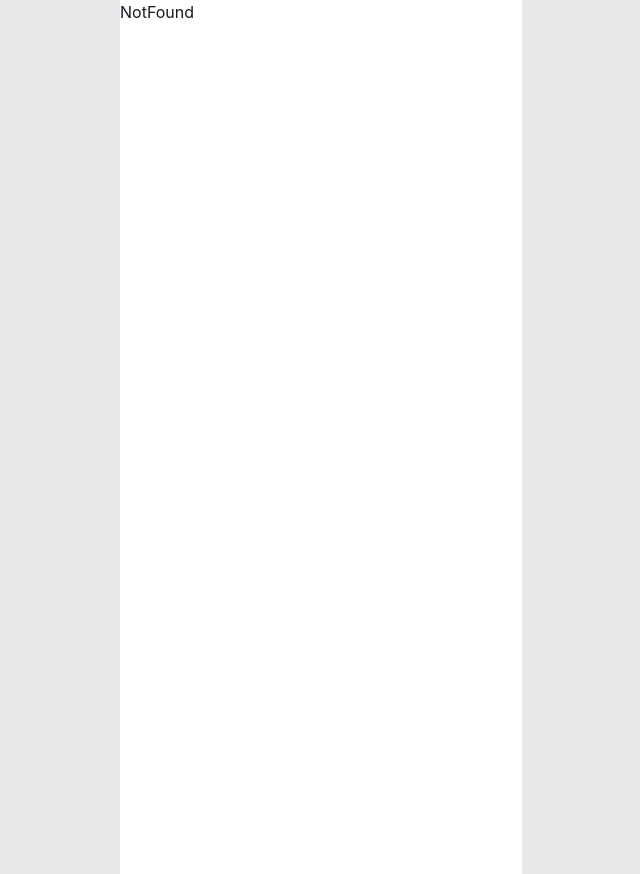
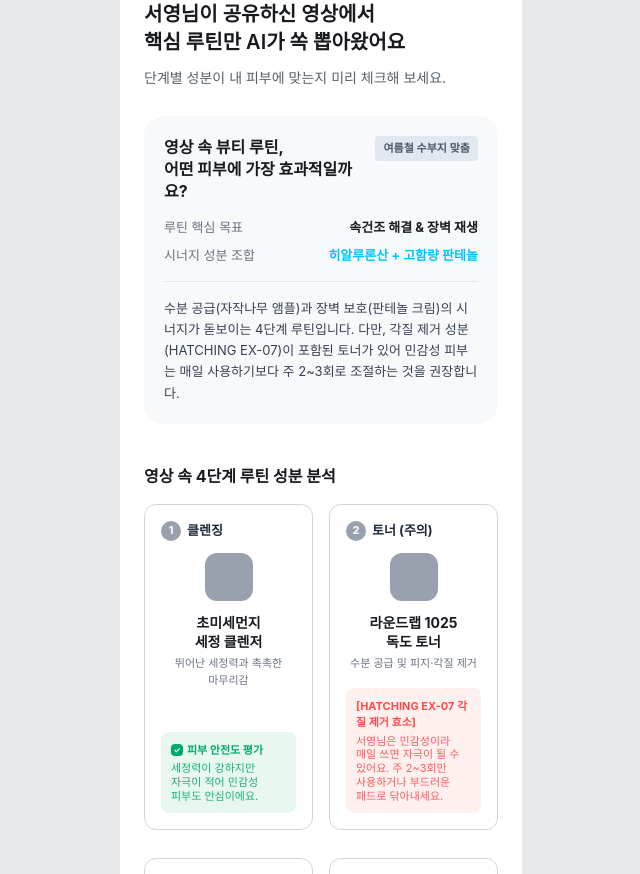
Before and after one commit to likelion-apex/FE, a React (Vite) app: page /RoutineAnalyze/AnalyzeResult in a window 1280 px wide. Shown: the whole page, without its empty margins (319-959 px from the left). Built offline with nearby package versions, Linux system fonts and the light colour scheme; a web font is replaced by a local one.

Commit message:
[Feat] 분석 결과 페이지 구현

```diff
--- a/src/App.jsx
+++ b/src/App.jsx
@@ -3,6 +3,7 @@ import { useState } from "react";
 import NotFound from "./pages/NotFound";
 import RoutineAnalyze from "./pages/RoutineAnalyze/RoutineAnalyze";
 import SmartLoding from "./pages/RoutineAnalyze/SmartLoading";
+import AnalyzeResult from "./pages/RoutineAnalyze/AnalyzeResult";
 import Onboarding from "./pages/Onboarding/Onboarding";
 import KakaoCallback from "./pages/Onboarding/KakaoCallback";
 
@@ -21,6 +22,7 @@ function App() {
             <Route path="/RoutineAnalyze">
               <Route index element={<RoutineAnalyze />} />
               <Route path="Smartloading" element={<SmartLoding />} />
+              <Route path="AnalyzeResult" element={<AnalyzeResult />} />
             </Route>
             <Route path="*" element={<NotFound />} />
           </Routes>
--- /dev/null
+++ b/src/components/RoutineAnalyzeCard.jsx
@@ -0,0 +1,44 @@
+const RoutineAnalyzeCard = ({ step }) => {
+  // 💡 안전장치: 부모로부터 step 데이터가 안 넘어왔다면 에러를 띄우지 않고 그냥 안 그립니다!
+  if (!step) return null;
+
+  return (
+    <div className="mb-3 flex flex-col rounded-xl border border-gray-300 p-4">
+      <div className="mb-3 flex items-center gap-1.5">
+        <div className="flex h-5 w-5 items-center justify-center rounded-full bg-gray-400 text-[11px] font-bold text-white">
+          {step.id}
+        </div>
+        <span className="text-[13px] font-bold text-gray-800">{step.type}</span>
+      </div>
+
+      <div className="mx-auto mb-3 h-12 w-12 rounded-xl bg-gray-400"></div>
+
+      <h4 className="mb-1 text-center text-[14px] font-bold leading-snug whitespace-pre-line">
+        {step.name}
+      </h4>
+      <p className="mb-4 text-center text-[11px] text-gray-500 break-keep">
+        {step.desc}
+      </p>
+
+      <div
+        className={`mt-auto rounded-lg p-2.5 text-[11px] ${
+          step.status === "warning"
+            ? "bg-[#FFF0F0] text-[#FF4B4B]"
+            : "bg-[#E8F8F0] text-[#00A86B]"
+        }`}
+      >
+        <div className="mb-1 flex items-center gap-1 font-bold">
+          {step.status === "safe" && (
+            <span className="inline-block h-3 w-3 rounded bg-[#00A86B] text-center text-[8px] leading-3 text-white">
+              ✓
+            </span>
+          )}
+          {step.statusTitle}
+        </div>
+        <p className="leading-tight opacity-90 break-keep">{step.statusDesc}</p>
+      </div>
+    </div>
+  );
+};
+
+export default RoutineAnalyzeCard;
--- /dev/null
+++ b/src/pages/RoutineAnalyze/AnalyzeResult.jsx
@@ -0,0 +1,114 @@
+import { useState, useEffect } from "react";
+import { Link } from "react-router-dom";
+import RoutineAnalyzeCard from "../../components/RoutineAnalyzeCard";
+
+const USER_NAME = "서영";
+const STEP_COUNT = 4;
+
+const BRIEFING_DATA = {
+  tag: "여름철 수부지 맞춤",
+  target: "속건조 해결 & 장벽 재생",
+  synergy: "히알루론산 + 고함량 판테놀",
+  description:
+    "수분 공급(자작나무 앰플)과 장벽 보호(판테놀 크림)의 시너지가 돋보이는 4단계 루틴입니다. 다만, 각질 제거 성분(HATCHING EX-07)이 포함된 토너가 있어 민감성 피부는 매일 사용하기보다 주 2~3회로 조절하는 것을 권장합니다.",
+};
+
+const ROUTINE_STEPS = [
+  {
+    id: 1,
+    type: "클렌징",
+    name: "초미세먼지\n세정 클렌저",
+    desc: "뛰어난 세정력과 촉촉한 마무리감",
+    status: "safe", // safe | warning
+    statusTitle: "피부 안전도 평가",
+    statusDesc: "세정력이 강하지만 자극이 적어 민감성 피부도 안심이에요.",
+  },
+  {
+    id: 2,
+    type: "토너 (주의)",
+    name: "라운드랩 1025\n독도 토너",
+    desc: "수분 공급 및 피지·각질 제거",
+    status: "warning",
+    statusTitle: "[HATCHING EX-07 각질 제거 효소]",
+    statusDesc: `${USER_NAME}님은 민감성이라 매일 쓰면 자극이 될 수 있어요. 주 2~3회만 사용하거나 부드러운 패드로 닦아내세요.`,
+  },
+  {
+    id: 3,
+    type: "앰플",
+    name: "라운드랩\n자작나무 수분 앰플",
+    desc: "산뜻하고 쫀쫀한 속건조 케어",
+    status: "safe",
+    statusTitle: "피부 안전도 평가",
+    statusDesc: "자작나무 수액과 히알루론산이 수부지 피부에 찰떡이에요.",
+  },
+  {
+    id: 4,
+    type: "크림",
+    name: "고함량 판테놀\n10% 재생 크림",
+    desc: "피부 장벽 회복 및 재생",
+    status: "safe",
+    statusTitle: "피부 안전도 평가",
+    statusDesc: "판테놀이 약해진 민감성 피부 장벽을 튼튼하게 재생해 줘요.",
+  },
+];
+
+const AnalyzeResult = () => {
+  return (
+    <div>
+      <div className="flex flex-col mx-[24px]">
+        <div className="flex-col gap-3 mb-6">
+          <h3 className="text-[20px] font-semibold leading-7 mb-[8px]">
+            {USER_NAME}님이 공유하신 영상에서 <br />
+            핵심 루틴만 AI가 쏙 뽑아왔어요
+          </h3>
+          <span className="text-gray-60 text-[14px] leading-7">
+            단계별 성분이 내 피부에 맞는지 미리 체크해 보세요.
+          </span>
+        </div>
+        <section className="mb-10 rounded-[20px] bg-[#F8F9FA] p-5">
+          <div className="mb-4 flex items-start justify-between gap-2">
+            <h2 className="text-[16px] font-bold leading-snug whitespace-pre-line">
+              영상 속 뷰티 루틴,
+              <br /> 어떤 피부에 가장 효과적일까요?
+            </h2>
+            <span className="shrink-0 rounded bg-[#E2E8F0] px-2 py-1 text-[11px] font-semibold text-gray-600">
+              {BRIEFING_DATA.tag}
+            </span>
+          </div>
+
+          <div className="mb-4 flex flex-col gap-2 border-b border-gray-200 pb-4 text-[13px]">
+            <div className="flex justify-between">
+              <span className="text-gray-500">루틴 핵심 목표</span>
+              <span className="font-bold">{BRIEFING_DATA.target}</span>
+            </div>
+            <div className="flex justify-between">
+              <span className="text-gray-500">시너지 성분 조합</span>
+              <span className="font-bold text-[#00C4FE]">
+                {BRIEFING_DATA.synergy}
+              </span>
+            </div>
+          </div>
+
+          <p className="text-[13px] leading-relaxed text-gray-700">
+            {BRIEFING_DATA.description}
+          </p>
+        </section>
+
+        {/* 성분 분석 그리드 */}
+        <section>
+          <h3 className="mb-4 text-[16px] font-bold">
+            영상 속 {ROUTINE_STEPS.length}단계 루틴 성분 분석
+          </h3>
+          <div className="grid grid-cols-2 gap-4">
+            {" "}
+            {ROUTINE_STEPS.map((step) => (
+              <RoutineAnalyzeCard key={step.id} step={step} />
+            ))}
+          </div>
+        </section>
+      </div>
+    </div>
+  );
+};
+
+export default AnalyzeResult;
```
